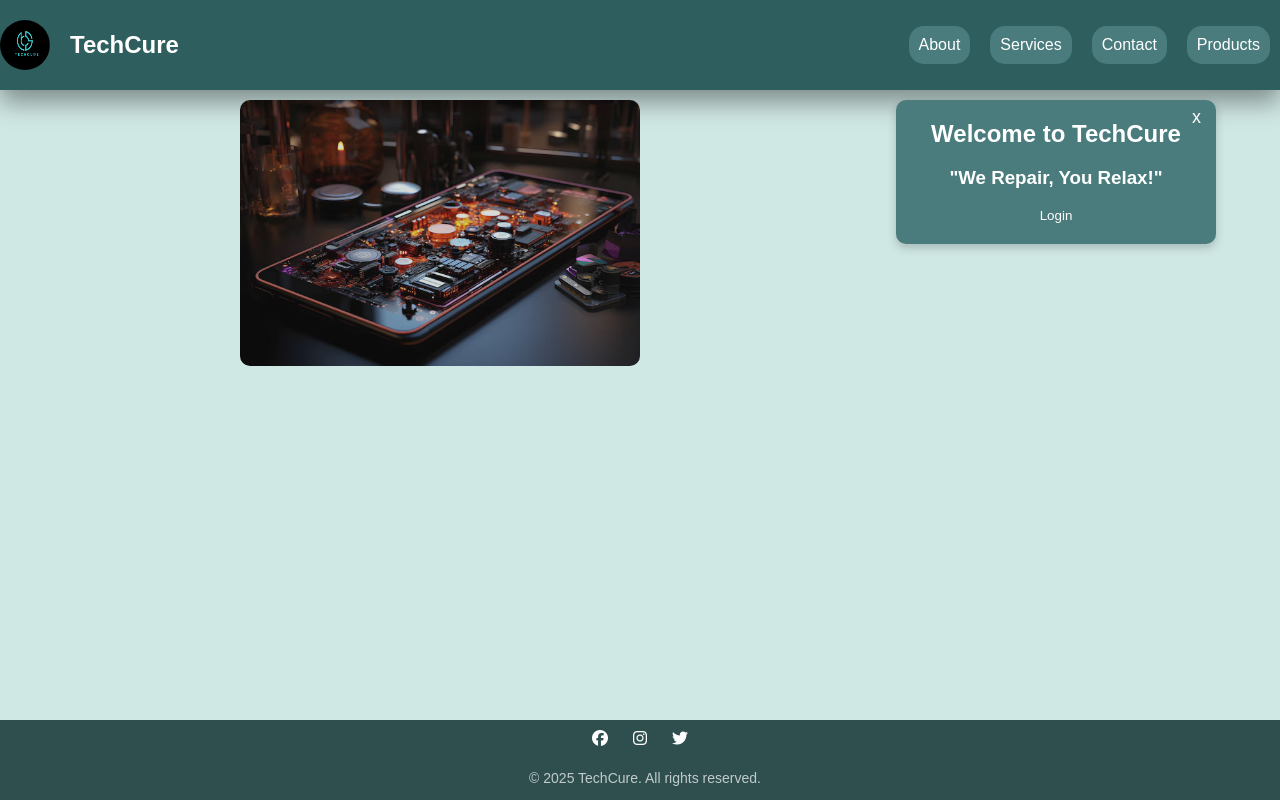
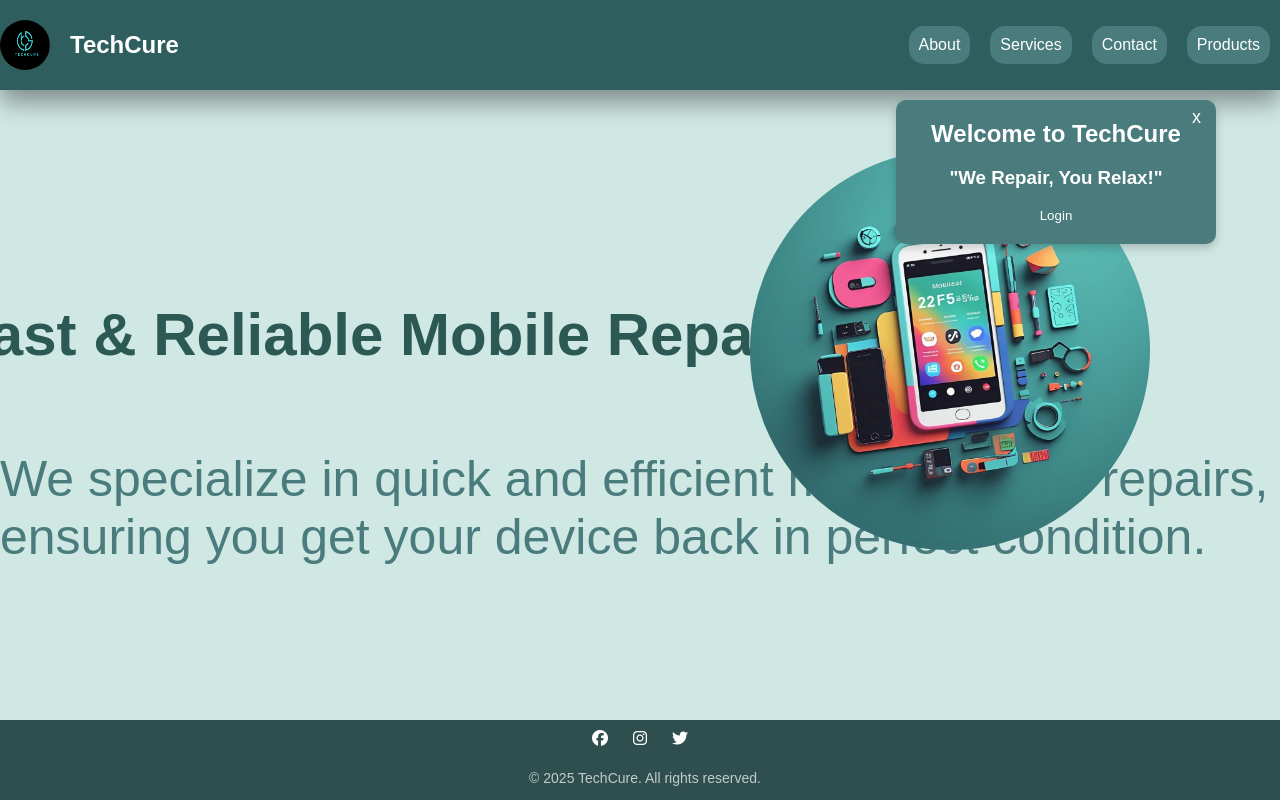
Before and after one commit to navaneethanp7604/service, a React (Create React App) app: page / in a window 1280 px wide. Built offline with nearby package versions, Linux system fonts and the light colour scheme.

Commit message:
image transition

```diff
--- a/src/Home.css
+++ b/src/Home.css
@@ -59,7 +59,7 @@ body {
 
 /* login-popup */
 .login-popup {
-    position: absolute;
+    position:fixed;
     width:280px;
     top: 80px;
     left: 90%;
@@ -110,17 +110,59 @@ body {
   }
 
 /* image */
+.services-section {
+  display:flex;
+  flex-direction:column;
+  align-items:middle;
+  flex-wrap:wrap;
+  margin-top: 50px;
+  left:45%;
+  font-size:50px;
+}
 .mobile-image {
-  filter: grayscale(20%) contrast(90%) brightness(90%);
-  width: 100%;
-  max-width: 400px;
-  height: auto;
-  border-radius: 10px;
-  position: absolute;
-  top: 100px;
-  right: 50%;
+  position:absolute;
+  top:150px;
+  left:750px;
+  width:400px;
+  height:400px;
+  border-radius:500px;
+  opacity: 0;
+  transform: translateX(100%);
+  transition: transform 3s ease-out, opacity 3s ease-out;
+}
+.mobile-image{
+  opacity: 1;
+  transform: translateX(0);
+
+}
+.services-section h3 {
+  flex-wrap:wrap;
+  flex-direction:column;
+  font-size: 60px;
+  font-weight: bold;
+  color: #2c5953; /* Match your theme color */
+  margin-top: 250px;
+  margin-left:-500px;
+  text-align: center;
+}
+.services-description{
+  position:absolute;
+  top:50%;
+
+  /* Initially hide the image and move it off-screen to the right */
+.image-container {
+  opacity: 0;
+  transform: translateX(100%);
+  transition: transform 1s ease-out, opacity 1s ease-out;
 }
 
+/* When state updates, slide in the image */
+.image-slide-in {
+  opacity: 1;
+  transform: translateX(0);
+}
+
+}
 
 /* footer section */
 footer {
--- a/src/Home.js
+++ b/src/Home.js
@@ -1,17 +1,24 @@
 import React, { useState, useEffect} from "react";
 import "./Home.css";
 import logo from "./images/logo.png";
-import image from "../src/images/mobile image.png"
+import image from "../src/images/mobile service.jpeg"
 
 const Home = () => {
   const [showPopup, setShowPopup] = useState(false);
+  const [showImage, setShowImage] = useState(false);
 
   useEffect(() => {
     const timer = setTimeout(() => {
       setShowPopup(true);
     }, 1000); // 1 seconds delay
+    const imageTimer = setTimeout(() => {
+      setShowImage(true);
+    }, 1200);
 
-    return () => clearTimeout(timer); // Cleanup timer on unmount
+    return () => {
+      clearTimeout(timer);
+      clearTimeout(imageTimer);
+    };
   }, []);
 
   return (
@@ -43,8 +50,13 @@ const Home = () => {
         </div>
       )}
       <div className="services-section">
-        <img src={image} alt="Mobile Repair" className="mobile-image" />
         <h3>Fast & Reliable Mobile Repairs</h3>
+        <p className="services-description">
+    We specialize in quick and efficient mobile phone repairs, ensuring you get your device back in perfect condition.
+  </p>
+      </div>
+      <div className={`image-container ${showImage ? "image-slide-in" : ""}`}>
+        <img src={image} alt="Mobile Repair" className="mobile-image"/>
       </div>
 
 
```
Also changed, not shown: src/images/mobile image.png (deleted), src/images/mobile service.jpeg (added).
